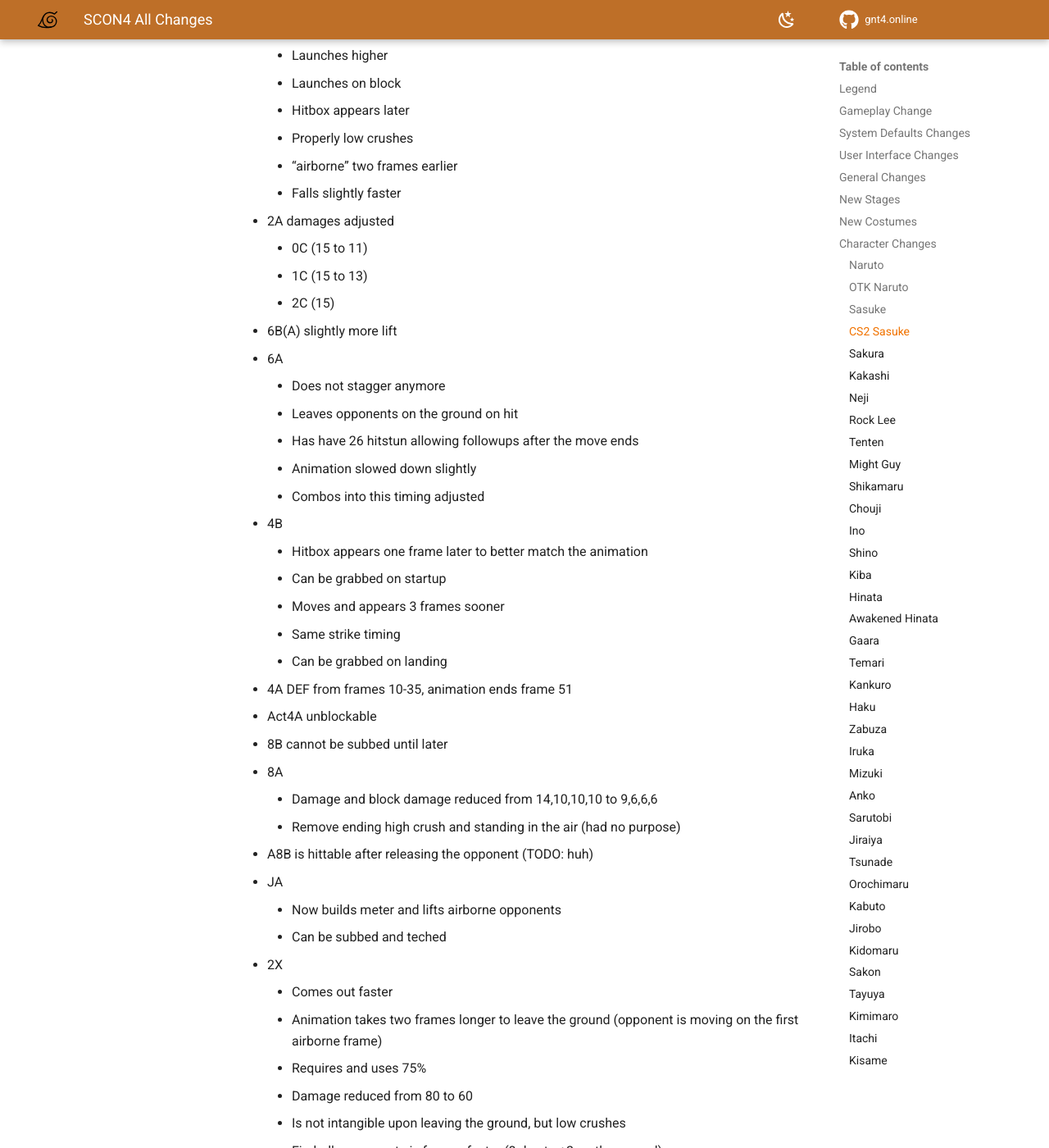
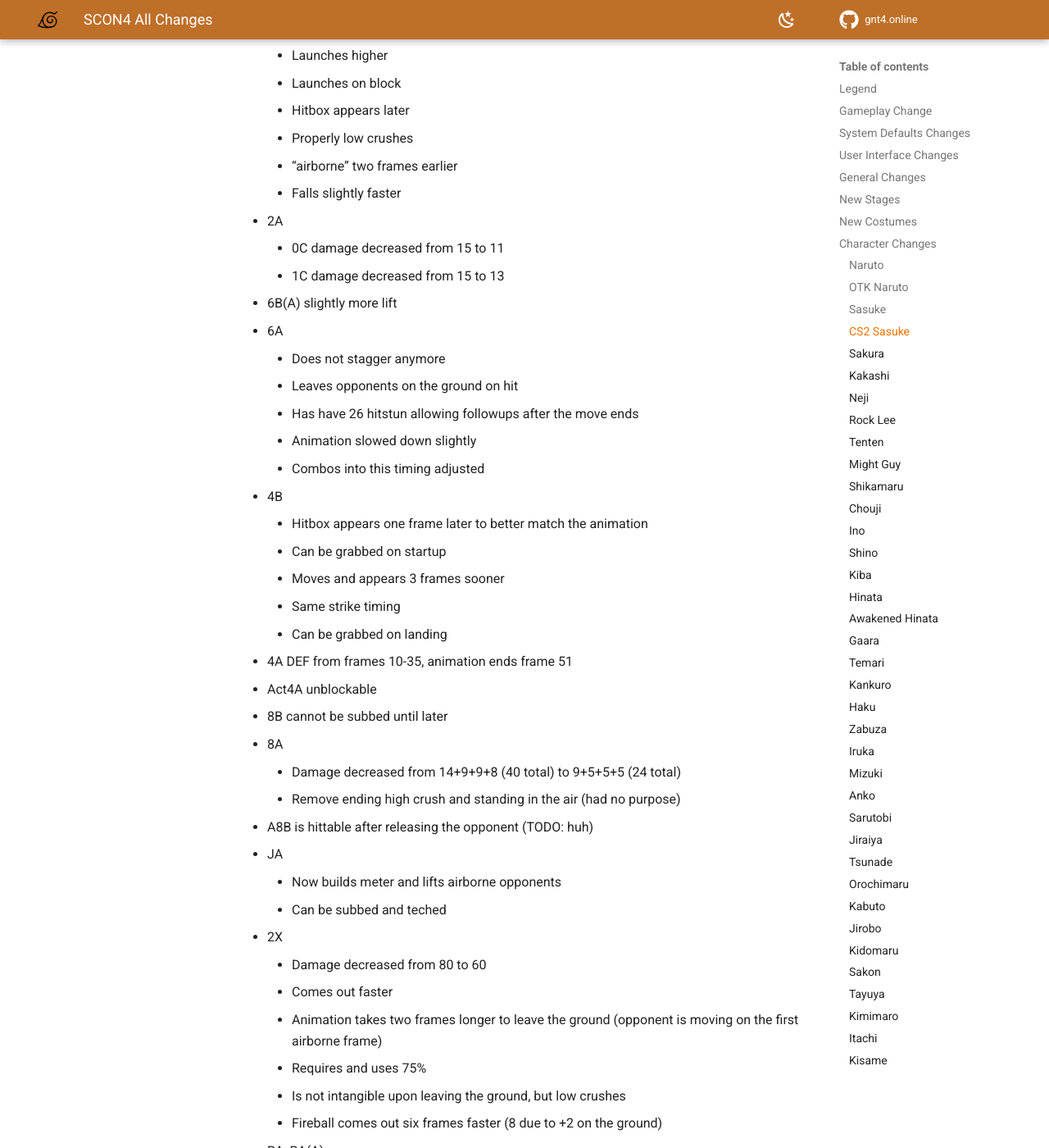
Before and after one commit to NicholasMoser/gnt4.online, an MkDocs documentation site: the page built from docs/scon4_all_changes.md, in a window 1280 px wide and 1400 px high, scrolled down 16343 px. Shown: the whole window at 82% size. Built offline with MkDocs 1.6.1 and Material for MkDocs 9.7.7, drawn with Linux system fonts in a browser that asks for light colours; comment, search, counter and statistics services are not loaded; some of the changed text lies outside the part shown.

Commit message:
Update damage values for Naruto, Sasuke, Sakura, CS2, OTK

```diff
--- a/docs/scon4_all_changes.md
+++ b/docs/scon4_all_changes.md
@@ -141,7 +141,7 @@
     - Can be delayed three more frames
 - 5BBB(8B) does not lift on block
 - 5BBBB(B)
-    - Does slightly more damage
+    - Damage increased from 14 to 16
     - Pushes further away
     - Doesn't teleport as far
     - Intangible for eight more frames
@@ -302,7 +301,7 @@
     - Made to do more damage
     - Unsubbable and untechable
 - 8B(B) follow up timing changed to match 2B(B)
-- 8BB(B) damage reduced from 18 to 16
+- 8BB(B) added
 - 8BBBB added as new string to match 5BBBBBB
 - 8BBBA added as new string to match 5BBBBBA
 - 8B(A)
@@ -354,8 +353,8 @@
     - Charge changed from 10f to 8f
     - Grabbable the entire move
 - 2B
+    - Damage increased from 13 to 15
     - Launch instead of sweep
-    - +2 damage
 - 2B(B) changed to be 5BB(B)
 - 2BB(B)
     - Added as old 2B(B)
@@ -406,15 +405,16 @@
 - Act4A can be subbed on the first frame only (TODO: Is this same as vanilla?)
 - 8A is grabbable the entire move
 - 5X
+    - 0C damage increased from 60 to 75
     - Adjustments to duration, sizes, and damage is applied on the cinematic portion
-    - Does 10+65 from 10+50
     - Has three (TODO: four now?) frames less super freeze for Sasuke
     - Reduced from 100 to 76 frames
     - Activator hitbox extended by one frame
     - Bigger hand hitbox
     - Does not push on block (Ukon)
 - 5X8
-    - Added with anti air chidori that does 10+60
+    - Added anti-air chidori
+    - Does 75 damage
 - JX fireballs have slightly more lift and stagger
 - 8X added doing a modified JX
 - RA has three grabbable startup frames
@@ -453,10 +453,9 @@
     - Properly low crushes
     - “airborne” two frames earlier
     - Falls slightly faster
-- 2A damages adjusted
-    - 0C (15 to 11)
-    - 1C (15 to 13)
-    - 2C (15)
+- 2A
+    - 0C damage decreased from 15 to 11
+    - 1C damage decreased from 15 to 13
 - 6B(A) slightly more lift
 - 6A
     - Does not stagger anymore
@@ -474,17 +473,17 @@
 - Act4A unblockable
 - 8B cannot be subbed until later
 - 8A
-    - Damage and block damage reduced from 14,10,10,10 to 9,6,6,6
+    - Damage decreased from 14+9+9+8 (40 total) to 9+5+5+5 (24 total)
     - Remove ending high crush and standing in the air (had no purpose)
 - A8B is hittable after releasing the opponent (TODO: huh)
 - JA
     - Now builds meter and lifts airborne opponents
     - Can be subbed and teched
 - 2X
+    - Damage decreased from 80 to 60
     - Comes out faster
     - Animation takes two frames longer to leave the ground (opponent is moving on the first airborne frame)
     - Requires and uses 75%
-    - Damage reduced from 80 to 60
     - Is not intangible upon leaving the ground, but low crushes
     - Fireball comes out six frames faster (8 due to +2 on the ground)
 - RA, RA(A)
@@ -604,14 +603,14 @@
     - Remains grounded
     - Teleport has a different reappearance animation
 - 8B
-    - Damage increased from 15 to 16
+    - Damage increased from 14 to 16
     - Lift decreased
     - Duration adjusted to fit the animation better
     - Hitbox come out one frame slower
     - Ends sooner
     - "lands" two frames earlier
 - 8B(B)
-    - Damage decreased from 18 to 17
+    - Damage decreased from 17 to 16
     - Flying screen removed
     - Adjusted lift, size, and duration
 - 8B(A) removed
```
Also changed, not shown: other parts of docs/scon4_all_changes.md (+5 -6 lines).
